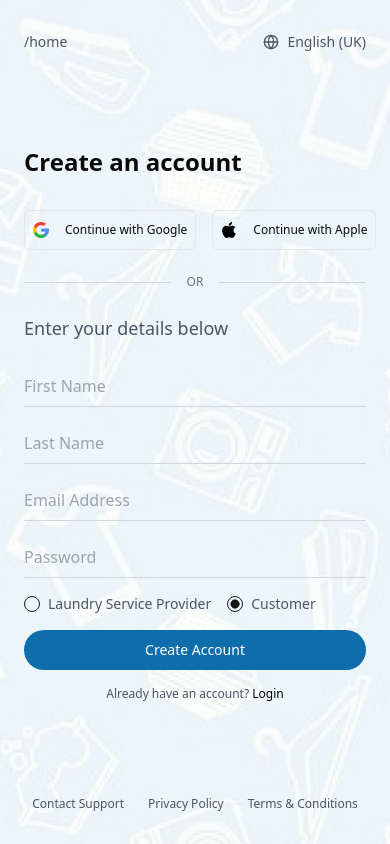
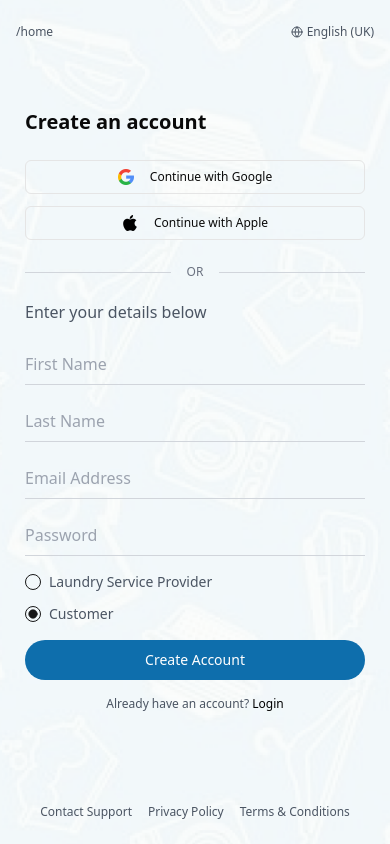
Before and after one commit to Aristocratjnr/Consumer-dashboard, a Next.js app: page /auth/SignUp in a window 390 px wide. Built offline with nearby package versions, Linux system fonts and the light colour scheme.

Commit message:
fix: refine layout and styling in SignUp page for improved user experience

```diff
--- a/src/app/auth/SignIn/page.tsx
+++ b/src/app/auth/SignIn/page.tsx
@@ -6,7 +6,6 @@ import { LaundryIllustrations } from "@/components/laundry-illustrations";
 import { Eye, EyeOff, Lock, Mail } from "lucide-react";
 import Image from "next/image";
 import { useState } from "react";
-import { text } from "stream/consumers";
 
 
 export default function SignIn() {
--- a/src/app/auth/SignUp/page.tsx
+++ b/src/app/auth/SignUp/page.tsx
@@ -3,7 +3,6 @@
 import { Button } from "@/components/ui/button";
 import { FloatingInput } from "@/components/ui/floating-input";
 import { RadioGroup, RadioGroupItem } from "@/components/ui/radio-group";
-
 import { Globe } from 'lucide-react';
 import Image from "next/image";
 import Link from "next/link";
@@ -23,63 +22,64 @@ export default function SignUpPage() {
       </div>
 
       {/* Right Section - Form with Background Image */}
-      <div className="relative flex w-full flex-col px-6 lg:w-1/2 lg:px-12">
+      <div className="relative flex w-full flex-col px-4 sm:px-6 lg:w-1/2 lg:px-12">
         <Image
           src="/images/bg-signup.png"
           alt="background image"
           layout="fill"
           objectFit="cover"
+          className="opacity-50 md:opacity-100"
           priority
         />
-        <div className="relative z-10 flex flex-col justify-between min-h-screen py-8">
+        <div className="relative z-10 flex flex-col justify-between min-h-screen py-6 md:py-8">
           {/* Header: Language Selector and Breadcrumb */}
-          <div className="flex items-center justify-between text-sm text-gray-600">
+          <div className="flex items-center justify-between text-xs sm:text-sm text-gray-600">
             <div>
               <Link href="/" className="hover:text-gray-900">
                 /home
               </Link>
             </div>
-            <div className="flex items-center gap-2">
-              <Globe className="h-4 w-4" />
+            <div className="flex items-center gap-1 sm:gap-2">
+              <Globe className="h-3 w-3 sm:h-4 sm:w-4" />
               <span>English (UK)</span>
             </div>
           </div>
 
           {/* Main Content */}
-          <div className="mx-auto w-full max-w-md">
-            <h1 className="mb-8 text-2xl font-semibold">Create an account</h1>
+          <div className="mx-auto w-full max-w-[340px] sm:max-w-md">
+            <h1 className="mb-6 md:mb-8 text-xl sm:text-2xl font-semibold">Create an account</h1>
 
             {/* Social Login Buttons */}
-            <div className="mb-6 flex gap-4">
-              <Button variant="outline" className="flex-1 text-xs bg-transparent border ">
+            <div className="mb-6 flex flex-col sm:flex-row gap-3 sm:gap-4">
+              <Button variant="outline" className="flex-1 text-xs bg-transparent border px-2 sm:px-4 h-9 sm:h-10">
                 <Image
                   src="/images/google-icon.png"
                   alt="Google"
                   width={16}
                   height={16}
-                  className="mr-2 "
+                  className="mr-2"
                 />
                 Continue with Google
               </Button>
-              <Button variant="outline" className="flex-1 text-xs bg-transparent ">
+              <Button variant="outline" className="flex-1 text-xs bg-transparent px-2 sm:px-4 h-9 sm:h-10">
                 <Image
                   src="/images/apple-icon.png"
                   alt="Apple"
                   width={16}
                   height={16}
-                  className="mr-2 "
+                  className="mr-2"
                 />
                 Continue with Apple
               </Button>
             </div>
 
-            <div className="relative my-6 flex items-center">
+            <div className="relative my-5 sm:my-6 flex items-center">
               <div className="flex-grow border-t border-gray-300"></div>
               <span className="mx-4 flex-shrink text-xs text-gray-500">OR</span>
               <div className="flex-grow border-t border-gray-300"></div>
             </div>
 
-            <h2 className="mb-6 text-lg font-semi-bold text-gray-600">
+            <h2 className="mb-5 sm:mb-6 text-base sm:text-lg font-medium text-gray-600">
               Enter your details below
             </h2>
 
@@ -113,8 +113,8 @@ export default function SignUpPage() {
                 required
               />
 
-              <RadioGroup defaultValue="customer" className="mt-6">
-                <div className="flex gap-4">
+              <RadioGroup defaultValue="customer" className="mt-5 sm:mt-6">
+                <div className="flex flex-col sm:flex-row gap-3 sm:gap-4">
                   <div className="flex items-center space-x-2">
                     <RadioGroupItem value="provider" id="provider" />
                     <label htmlFor="provider" className="text-sm font-medium text-gray-600">
@@ -132,7 +132,7 @@ export default function SignUpPage() {
 
               <Button
                 type="submit"
-                className="mt-6 w-full rounded-full bg-teal text-white text-sm hover:bg-teal-300"
+                className="mt-6 w-full rounded-full bg-teal-1000 text-white text-sm hover:bg-teal-700 h-10 sm:h-11"
               >
                 Create Account
               </Button>
@@ -148,7 +148,7 @@ export default function SignUpPage() {
           </div>
 
           {/* Footer Links */}
-          <div className="flex justify-center gap-6 text-xs text-gray-600">
+          <div className="flex flex-wrap justify-center gap-4 sm:gap-6 text-xs text-gray-600 mt-6">
             <Link href="/support" className="hover:text-gray-900">
               Contact Support
             </Link>
```
